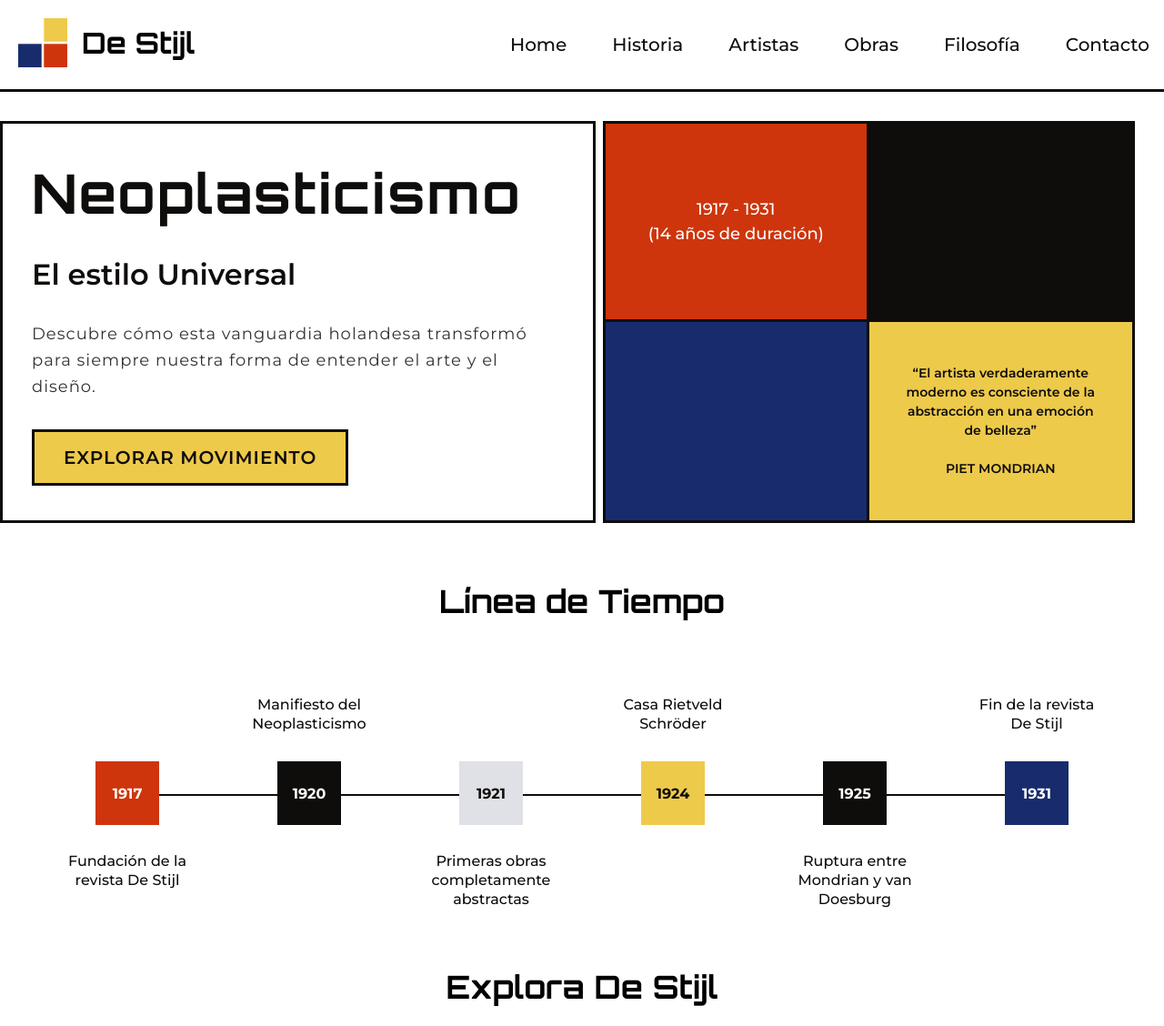
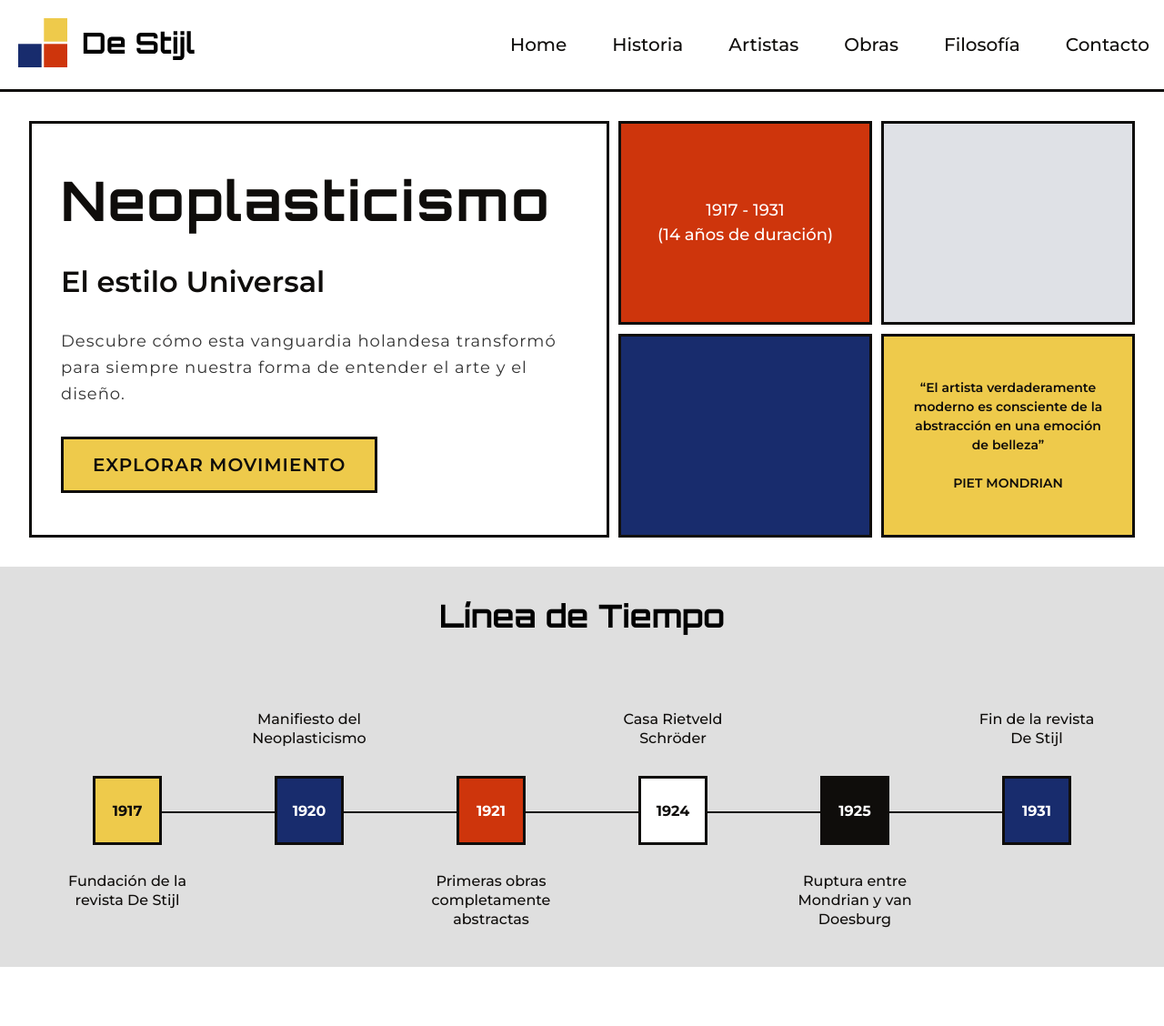
Before and after one commit to caronigra/de-stijl, a PHP site: page / in a window 1280 px wide. Shown: the top 1128 px of the page at 91% size. Run offline with PHP 8.4, Linux system fonts and the light colour scheme.

Commit message:
Refactor HTML structure and improve visual design
- Reorganize HTML into semantic sections for better maintainability
- Add background container for timeline section
- Update color scheme to match De Stijl palette
- Improve spacing and borders for visual elements
- Remove unnecessary shadows for cleaner aesthetic

```diff
--- a/css/style.css
+++ b/css/style.css
@@ -45,10 +45,8 @@ nav ul li a {
 .contenedor-principal {
     display: flex;
     flex-direction: row;
-    gap: 8px;
-    /* Sin gap para que se vean unidos */
-    margin-top: 32px;
-    margin-right: 32px;
+    gap: 10px;
+    margin: 32px;
 }
 
 /* Cuadrado de texto */
@@ -112,7 +110,7 @@ nav ul li a {
     grid-template-rows: 1fr 1fr;
     flex: 1;
     /* Mismo ancho que cuadrado-texto */
-    gap: 0;
+    gap: 10px;
 }
 
 /* Subcuadrados - estilos base */
@@ -141,22 +139,18 @@ nav ul li a {
 }
 
 .cuadrado2 {
-    background-color: #0f0d0b;
+    background-color: #dfe1e6;
     border: 3px solid #0f0d0b;
-    border-left: none;
 }
 
 .cuadrado3 {
     background-color: #182c6d;
     border: 3px solid #0f0d0b;
-    border-top: none;
 }
 
 .cuadrado4 {
     background-color: #eeca4b;
     border: 3px solid #0f0d0b;
-    border-left: none;
-    border-top: none;
 }
 
 .text2home {
@@ -198,6 +192,11 @@ nav ul li a {
 }
 
 /* Estilos para la línea de tiempo */
+
+.contenedor-linea-tiempo{
+    background-color: #dfdfdf;
+    padding-bottom: 42px;
+}
 
 .title-home-h3 {
     font-family: 'Orbitron', sans-serif;
@@ -297,29 +296,36 @@ nav ul li a {
 
 /* Colores específicos para cada año */
 .year-1917 {
-    background-color: #ce350c;
+    background-color: #eeca4b;
+    color: #0f0d0b;
+    border: 3px solid #0f0d0b;;
 }
 
 .year-1920 {
-    background-color: #0f0d0b;
+    background-color: #182c6d;
+    border: 3px solid #0f0d0b;;
 }
 
 .year-1921 {
-    background-color: #dfe1e6;
-    color: #0f0d0b;
+    background-color: #ce350c;
+    color: white;
+    border: 3px solid #0f0d0b;;
 }
 
 .year-1924 {
-    background-color: #eeca4b;
+    background-color: white;
     color: #0f0d0b;
+    border: 3px solid #0f0d0b;;
 }
 
 .year-1925 {
     background-color: #0f0d0b;
+    border: 3px solid #0f0d0b;;
 }
 
 .year-1931 {
     background-color: #182c6d;
+    border: 3px solid #0f0d0b;;
 }
 
 /* Responsive linea de tiempo*/
@@ -375,7 +381,6 @@ nav ul li a {
     overflow: hidden;
     cursor: pointer;
     transition: all 0.3s ease;
-    box-shadow: 0 4px 20px rgba(0, 0, 0, 0.1);
     position: relative;
     border: 3px solid black !important;
     border-radius: 0px !important;
@@ -475,6 +480,7 @@ nav ul li a {
     width: 100vw;
     margin-left: calc(-50vw + 50%);
     margin-right: calc(-50vw + 50%);
+    margin-top: 80px;
     padding: 40px 0;
 }
 .container-pf{
@@ -484,7 +490,7 @@ nav ul li a {
     max-width: 1200px;
     width: 100%;
     margin: 0 auto;
-    padding: 0 20px;
+    padding:20px;
 }
 .principle-item {
     display: flex;
@@ -502,7 +508,6 @@ nav ul li a {
     align-items: center;
     justify-content: center;
     margin-bottom: 20px;
-    box-shadow: 0 8px 25px rgba(0, 0, 0, 0.2);
 }
 
 .icon {
@@ -522,15 +527,15 @@ nav ul li a {
 }
 
 .colores-primarios .bar:nth-child(1) {
-    background: #1e3c72;
+    background: #182c6d;
 }
 
 .colores-primarios .bar:nth-child(2) {
-    background: #e74c3c;
+    background: #CE350C;
 }
 
 .colores-primarios .bar:nth-child(3) {
-    background: #f39c12;
+    background: #eeca4b;
 }
 
 .formas-geometricas .squares {
@@ -551,11 +556,11 @@ nav ul li a {
 }
 
 .formas-geometricas .square:nth-child(2) {
-    background: #1e3c72;
+    background: #182c6d;
 }
 
 .formas-geometricas .square:nth-child(3) {
-    background: #e74c3c;
+    background: #ce350c;
 }
 
 .formas-geometricas .square:nth-child(4) {
@@ -564,7 +569,7 @@ nav ul li a {
 }
 
 .equilibrio-matematico .math-icon {
-    background: #e74c3c;
+    background: #ce350c;
     color: white;
     width: 80px;
     height: 80px;
@@ -602,7 +607,7 @@ nav ul li a {
 .expresion-universal .rect:nth-child(3) {
     width: 25px;
     height: 60px;
-    background: #f39c12;
+    background: #eeca4b;
     margin-top: 20px;
 }
 
@@ -658,7 +663,6 @@ footer {
     flex-direction: column;
     align-items: center;
     padding: 40px 20px;
-    border-top: 3px solid #0f0d0b;
     background-color: #fff;
 }
 
--- a/index.html
+++ b/index.html
@@ -58,6 +58,7 @@
                 </div>
             </div>
         </div>
+        <div class="contenedor-linea-tiempo">
             <h3 class="title-home-h3">Línea de Tiempo</h3>
             <div class="timeline-container">
                 <div class="timeline">
@@ -69,7 +70,8 @@
                             </div>
                             <div class="year-box year-1917">1917</div>
                             <div class="event-bottom">
-                            <div class="event-bottom-text">Fundación de la revista De Stijl</div> <!-- Movido aquí -->
+                                <div class="event-bottom-text">Fundación de la revista De Stijl</div>
+                                <!-- Movido aquí -->
                             </div>
                         </div>
                         <div class="event">
@@ -124,9 +126,16 @@
                     </div>
                 </div>
             </div>
+
+        </div>
+        <div>
+
+        </div>
+
+        <!-- Sección Explorar De Stijl -->
+        <section class="explore-section">
             <h3 class="title-home-h3">Explora De Stijl</h3>
-        <div class="container">
-            <!-- Tarjeta 1 - Artistas -->
+            <div class="container cards-container">
                 <div class="card card-artistas">
                     <div class="card-image">
                         <img src="imagenes/home/card-1.jpg" alt="Artista">
@@ -137,7 +146,6 @@
                     </div>
                 </div>
 
-            <!-- Tarjeta 2 - Obras -->
                 <div class="card card-obras">
                     <div class="card-image">
                         <img src="imagenes/home/card-2.png" alt="Obras">
@@ -148,7 +156,6 @@
                     </div>
                 </div>
 
-            <!-- Tarjeta 3 - Filosofía -->
                 <div class="card card-filosofia">
                     <div class="card-image">
                         <img src="imagenes/home/card-3.png" alt="Filosofía">
@@ -158,12 +165,18 @@
                         <span class="material-symbols-outlined">arrow_forward</span>
                     </div>
                 </div>
+            </div>
+        </section>
+
+        <!-- Sección Principios Fundamentales -->
+        <section class="principles-section">
             <div class="container-principios">
                 <h3 class="title-home-h3-pf">Principios fundamentales</h3>
                 <div class="container-pf">
                     <div class="principle-item colores-primarios">
                         <div class="image-box">
-                    <img src="imagenes/home/principio-color.svg" alt="Colores Primarios" class="principle-image">
+                            <img src="imagenes/home/principio-color.svg" alt="Colores Primarios"
+                                class="principle-image">
                         </div>
                         <div class="principle-title">
                             COLORES<br>PRIMARIOS
@@ -172,7 +185,8 @@
 
                     <div class="principle-item formas-geometricas">
                         <div class="image-box">
-                    <img src="imagenes/home/principio-geometria.svg" alt="Formas Geométricas" class="principle-image">
+                            <img src="imagenes/home/principio-geometria.svg" alt="Formas Geométricas"
+                                class="principle-image">
                         </div>
                         <div class="principle-title">
                             FORMAS<br>GEOMÉTRICAS
@@ -181,7 +195,8 @@
 
                     <div class="principle-item equilibrio-matematico">
                         <div class="image-box">
-                    <img src="imagenes/home/principio-simetria.svg" alt="Equilibrio Matemático" class="principle-image">
+                            <img src="imagenes/home/principio-simetria.svg" alt="Equilibrio Matemático"
+                                class="principle-image">
                         </div>
                         <div class="principle-title">
                             EQUILIBRIO<br>MATEMÁTICO
@@ -190,7 +205,8 @@
 
                     <div class="principle-item expresion-universal">
                         <div class="image-box">
-                    <img src="imagenes/home/principio-universal.svg" alt="Expresión Universal" class="principle-image">
+                            <img src="imagenes/home/principio-universal.svg" alt="Expresión Universal"
+                                class="principle-image">
                         </div>
                         <div class="principle-title">
                             EXPRESIÓN<br>UNIVERSAL
@@ -198,6 +214,7 @@
                     </div>
                 </div>
             </div>
+        </section>
 
     </main>
     <footer>
```
Lines whose indentation alone changed are shown as unchanged.
